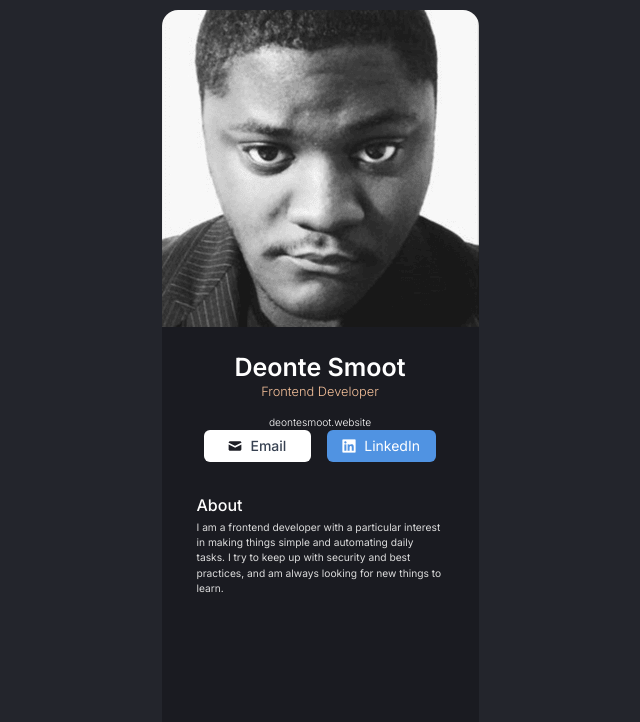
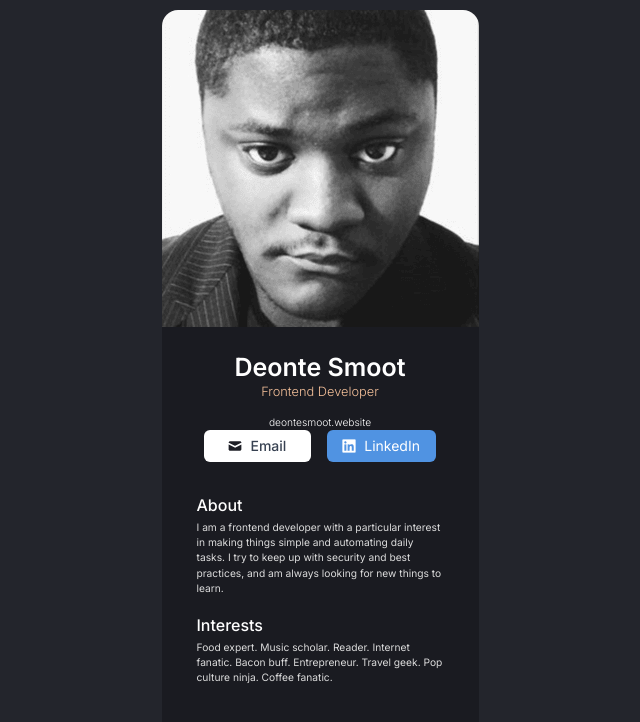
Before and after one commit to Mell-o/digital-business-card, a React (Vite) app: page / in a window 1280 px wide. Shown: the top 722 px of the page, without its empty margins (320-960 px from the left). Built offline with nearby package versions, Linux system fonts and the light colour scheme.

Commit message:
add Interests section to business card
- Add Interests heading and personal interests text
- Adjust spacing below card details

```diff
--- a/src/components/Interests.jsx
+++ b/src/components/Interests.jsx
@@ -1,3 +1,8 @@
 export default function Interests() {
-
+    return(
+        <section className="interests card-details">
+            <h2>Interests</h2>
+            <p>Food expert. Music scholar. Reader. Internet fanatic. Bacon buff. Entrepreneur. Travel geek. Pop culture ninja. Coffee fanatic.</p>
+        </section>
+    )
 }
--- a/src/index.css
+++ b/src/index.css
@@ -113,5 +113,9 @@ main {
 }
 
 .about > p {
-  margin: 0 0 27px 0;
+  margin-bottom: 18px;
 }
+
+.interest > p {
+  margin-bottom: 24px;
+}
```
